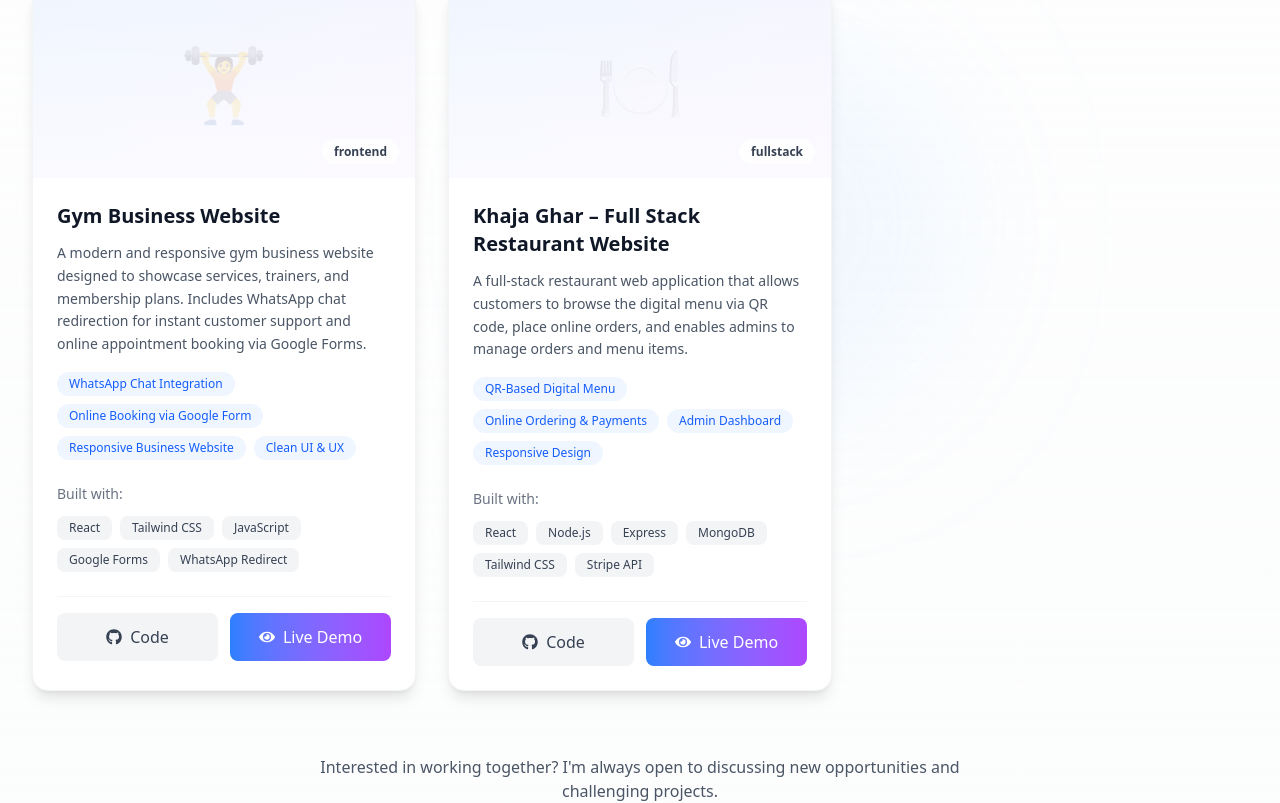
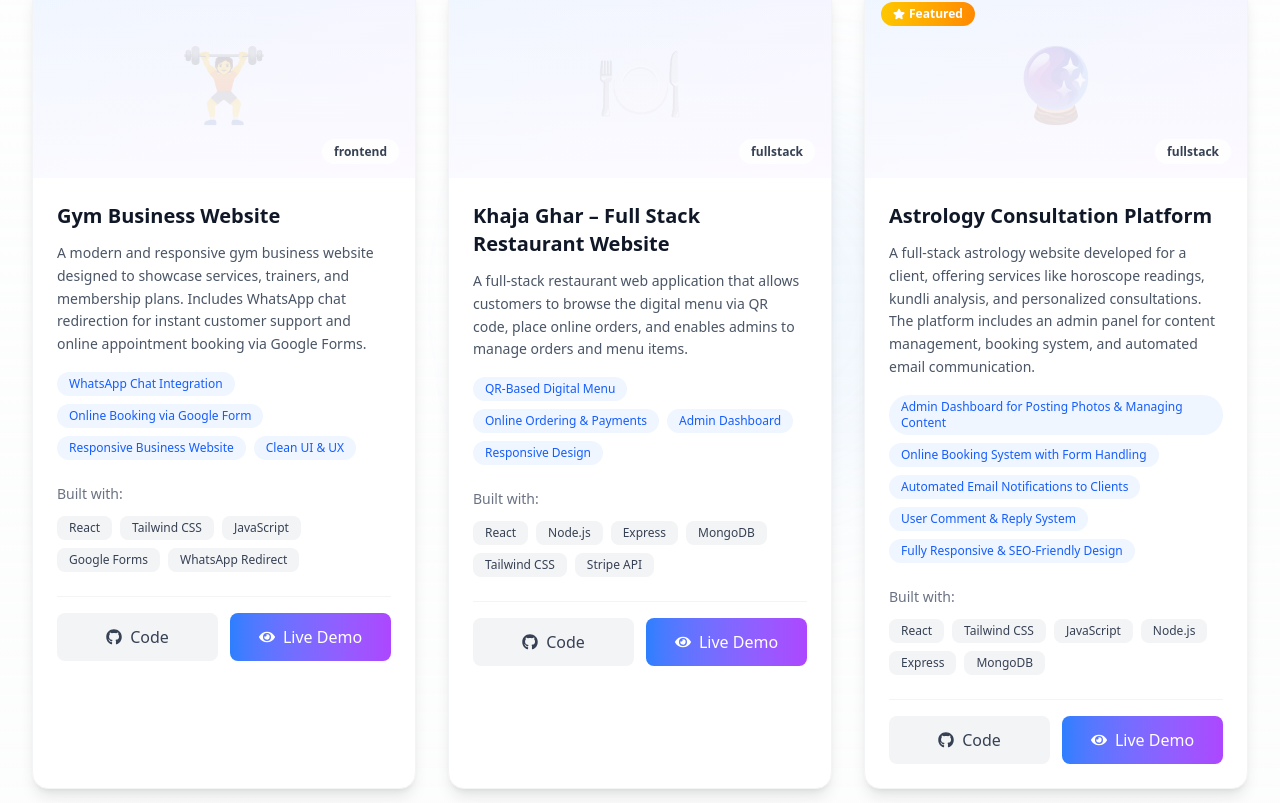
Before and after one commit to Karkisuman73/portfolio, a React (Vite) app: page / in a window 1280 px wide. Shown: the part 3080-3883 px from the top of the page. Built offline with nearby package versions, Linux system fonts and the light colour scheme.

Commit message:
astromaster project added

```diff
--- a/src/components/Project.jsx
+++ b/src/components/Project.jsx
@@ -133,7 +133,34 @@ const Projects = () => {
     "Admin Dashboard",
     "Responsive Design"
   ]
+
 },
+{
+  id: 5,
+  title: "Astrology Consultation Platform",
+  description:
+    "A full-stack astrology website developed for a client, offering services like horoscope readings, kundli analysis, and personalized consultations. The platform includes an admin panel for content management, booking system, and automated email communication.",
+  technologies: [
+    "React",
+    "Tailwind CSS",
+    "JavaScript",
+    "Node.js",
+    "Express",
+    "MongoDB"
+  ],
+  github: "",
+  live: "https://theastromaster.com/",
+  icon: "🔮",
+  featured: true,
+  category: "fullstack",
+  highlights: [
+    "Admin Dashboard for Posting Photos & Managing Content",
+    "Online Booking System with Form Handling",
+    "Automated Email Notifications to Clients",
+    "User Comment & Reply System",
+    "Fully Responsive & SEO-Friendly Design"
+  ]
+}
 
   ];
 
```
